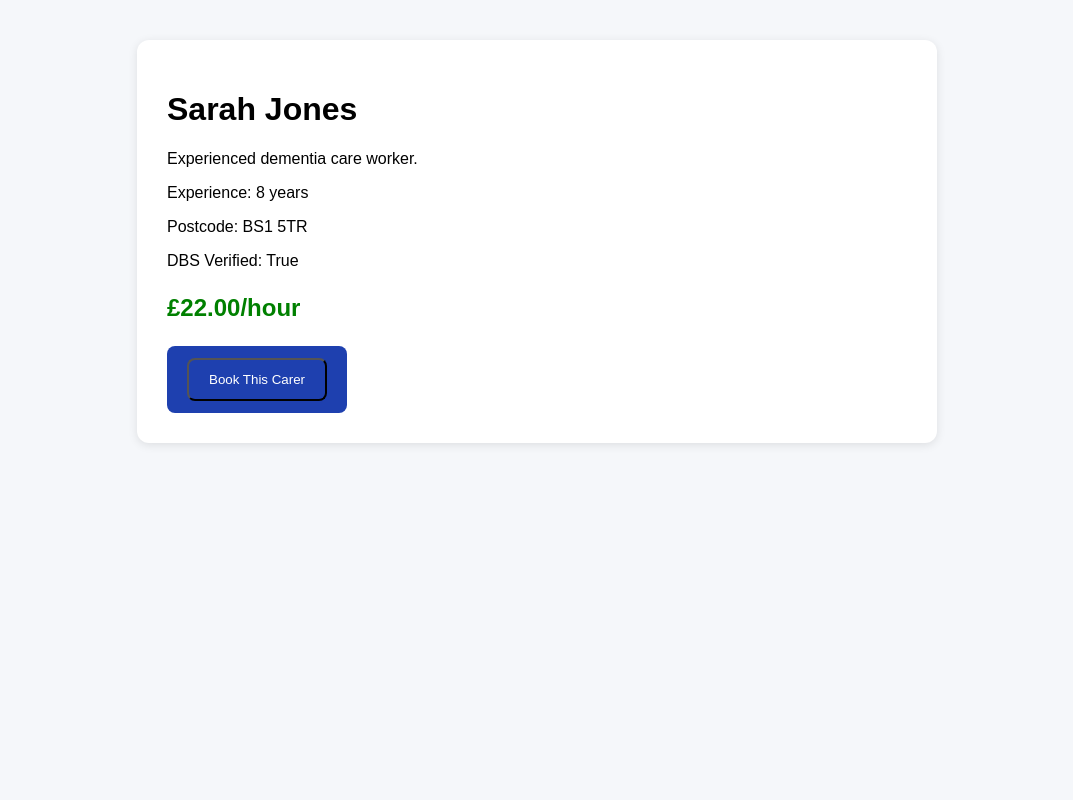
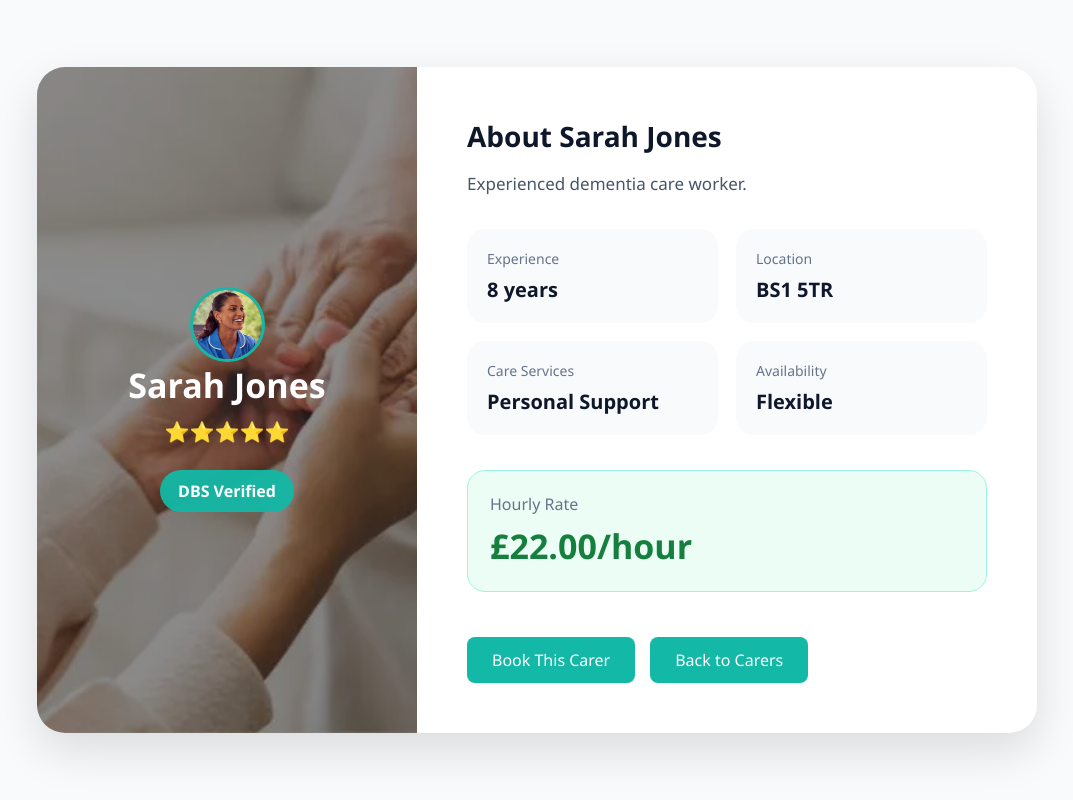
Before and after one commit to Anjujose1106/CareNest, a Django app: page /carer/1/ in a window 1280 px wide. Shown: the whole page, without its empty margins (103-1176 px from the left). Run offline with Django 5.2, Linux system fonts and the light colour scheme; data comes from the database, SQL or seed files in the repository; both versions use the stored data as it was after the commit.

Commit message:
Styled carer profile and booking success pages

```diff
--- a/bookings/urls.py
+++ b/bookings/urls.py
@@ -1,6 +1,7 @@
 from django.urls import path
-from .views import create_booking
+from .views import create_booking,booking_success
 
 urlpatterns = [
     path('<int:carer_id>/', create_booking, name='create_booking'),
+    path('success/', booking_success, name='booking_success'),
 ]
--- a/carers/templates/carers/carer_detail.html
+++ b/carers/templates/carers/carer_detail.html
@@ -1,74 +1,309 @@
+{% load static %}
 <!DOCTYPE html>
 <html>
 <head>
-    <title>{{ carer.full_name }}</title>
+    <title>{{ carer.full_name }} | CareNest</title>
 
     <style>
-        body{
-            font-family: Arial, sans-serif;
-            max-width:800px;
-            margin:auto;
-            padding:40px;
-            background:#f5f7fa;
+        * {
+            margin: 0;
+            padding: 0;
+            box-sizing: border-box;
         }
 
-        .card{
-            background:white;
-            padding:30px;
-            border-radius:12px;
-            box-shadow:0 2px 10px rgba(0,0,0,0.1);
+        body {
+            font-family: "Segoe UI", sans-serif;
+            background: #f8fafc;
+            color: #0f172a;
         }
 
-        .price{
-            color:green;
-            font-size:24px;
-            font-weight:bold;
+        .profile-page {
+            min-height: 100vh;
+            padding: 60px 20px;
+            display: flex;
+            justify-content: center;
+            align-items: center;
         }
 
-        .btn{
-            background:#1e40af;
+        .profile-card {
+            width: 100%;
+            max-width: 1000px;
+            background: white;
+            border-radius: 28px;
+            overflow: hidden;
+            box-shadow: 0 18px 45px rgba(0,0,0,0.12);
+            display: grid;
+            grid-template-columns: 380px 1fr;
+        }
+
+        .profile-left {
+            background:
+                linear-gradient(
+                    rgba(0,0,0,0.45),
+                    rgba(0,0,0,0.45)
+                ),
+                url("{% static 'images/carers-hero.webp' %}");
+            background-size: cover;
+            background-position: center;
+            padding: 45px;
+            color: white;
+            display: flex;
+            flex-direction: column;
+            justify-content: center;
+            align-items: center;
+        }
+
+        .profile-photo {
+            width: 180px;
+            height: 180px;
+            border-radius: 50%;
+            object-fit: cover;
+            border: 5px solid #14b8a6;
+            box-shadow: 0 12px 30px rgba(0,0,0,0.25);
+            margin-bottom: 25px;
+        }
+
+        .profile-left h1 {
+            font-size: 34px;
+            margin-bottom: 10px;
+            text-align: center;
+        }
+
+        .rating {
+            font-size: 20px;
+            margin-bottom: 10px;
+        }
+
+        .verified-badge {
+            background: rgba(20,184,166,0.95);
+            color: white;
+            padding: 10px 18px;
+            border-radius: 999px;
+            font-weight: bold;
+            margin-top: 15px;
+        }
+
+        .profile-right {
+            padding: 50px;
+        }
+
+        .profile-right h2 {
+            font-size: 28px;
+            margin-bottom: 15px;
+        }
+        .profile-left img {
+            width: 75px;
+            height: 75px;
+            object-fit: cover;
+            border-radius: 50%;
+            border: 3px solid #14b8a6;
+        }
+        .bio {
+            color: #475569;
+            font-size: 17px;
+            line-height: 1.7;
+            margin-bottom: 30px;
+        }
+
+        .info-grid {
+            display: grid;
+            grid-template-columns: repeat(2, 1fr);
+            gap: 18px;
+            margin-bottom: 35px;
+        }
+
+        .info-box {
+            background: #f8fafc;
+            padding: 20px;
+            border-radius: 18px;
+        }
+
+        .info-box span {
+            display: block;
+            color: #64748b;
+            font-size: 14px;
+            margin-bottom: 8px;
+        }
+
+        .info-box strong {
+            font-size: 20px;
+            color: #0f172a;
+        }
+
+        .price-box {
+            background: #ecfdf5;
+            border: 1px solid #99f6e4;
+            padding: 22px;
+            border-radius: 18px;
+            margin-bottom: 30px;
+        }
+
+        .price-box span {
+            color: #64748b;
+            display: block;
+            margin-bottom: 8px;
+        }
+
+        .price {
+            font-size: 34px;
+            font-weight: bold;
+            color: #15803d;
+        }
+
+       .buttons {
+            display: flex;
+            gap: 15px;
+            flex-wrap: wrap;
+            margin-top: 30px;
+        }
+        .view-btn{
+
+            display:inline-block;
+
+            margin-top:15px;
+
+            background:#14b8a6;
+
             color:white;
-            padding:12px 20px;
+
+            padding:12px 25px;
+
+            text-decoration:none;
+
             border-radius:8px;
-            text-decoration:none;
-            display:inline-block;
+        }
+        .book-btn {
+            display: inline-block;
+            background: #14b8a6;
+            color: white;
+            padding: 16px 32px;
+            border-radius: 14px;
+            text-decoration: none;
+            font-weight: bold;
+            font-size: 17px;
+            transition: 0.3s;
+        }
+
+        .book-btn:hover {
+            background: #0f766e;
+            transform: translateY(-2px);
+        }
+
+        .back-btn {
+            display: inline-block;
+            background: #f1f5f9;
+            color: #0f172a;
+            padding: 16px 32px;
+            border-radius: 14px;
+            text-decoration: none;
+            font-weight: bold;
+            font-size: 17px;
+        }
+
+        .back-btn:hover {
+            background: #e2e8f0;
+        }
+
+        @media (max-width: 900px) {
+            .profile-card {
+                grid-template-columns: 1fr;
+            }
+
+            .profile-left {
+                min-height: 360px;
+            }
+
+            .profile-right {
+                padding: 35px 25px;
+            }
+
+            .info-grid {
+                grid-template-columns: 1fr;
+            }
         }
     </style>
-
 </head>
 
 <body>
 
-<div class="card">
+<div class="profile-page">
+
+    <div class="profile-card">
+
+        <div class="profile-left">
+
+            {% if carer.photo %}
+                    <img src="{{ carer.photo.url }}">
+                {% endif %}
 
             <h1>{{ carer.full_name }}</h1>
 
-    <p>{{ carer.bio }}</p>
+            <div class="rating">
+                ⭐⭐⭐⭐⭐
+            </div>
 
-    <p>
-        Experience:
-        {{ carer.experience_years }} years
+            {% if carer.dbs_verified %}
+                <div class="verified-badge">
+                    DBS Verified
+                </div>
+            {% endif %}
+
+        </div>
+
+        <div class="profile-right">
+
+            <h2>About {{ carer.full_name }}</h2>
+
+            <p class="bio">
+                {{ carer.bio }}
             </p>
 
-    <p>
-        Postcode:
-        {{ carer.postcode }}
-    </p>
+            <div class="info-grid">
 
-    <p>
-        DBS Verified:
-        {{ carer.dbs_verified }}
-    </p>
+                <div class="info-box">
+                    <span>Experience</span>
+                    <strong>{{ carer.experience_years }} years</strong>
+                </div>
 
-    <p class="price">
+                <div class="info-box">
+                    <span>Location</span>
+                    <strong>{{ carer.postcode }}</strong>
+                </div>
+
+                <div class="info-box">
+                    <span>Care Services</span>
+                    <strong>Personal Support</strong>
+                </div>
+
+                <div class="info-box">
+                    <span>Availability</span>
+                    <strong>Flexible</strong>
+                </div>
+
+            </div>
+
+            <div class="price-box">
+                <span>Hourly Rate</span>
+                <div class="price">
                     £{{ carer.hourly_rate }}/hour
-    </p>
+                </div>
+            </div>
 
-    <a href="/booking/{{ carer.id }}/" class="btn">
-    <button class="btn">
+            <div class="buttons">
+
+               <a href="/booking/{{ carer.id }}/" class="view-btn">
                     Book This Carer
-    </button>
                 </a>
+
+                <a href="/carers/"class="view-btn">
+                    Back to Carers
+                </a>
+
+            </div>
+
+        </div>
+
+    </div>
 
 </div>
 
```
Also changed, not shown: bookings/templates/bookings/booking_success.html (added, +143 -0 lines), bookings/views.py (+6 -1 lines), db.sqlite3. Lines whose indentation alone changed are shown as unchanged.
